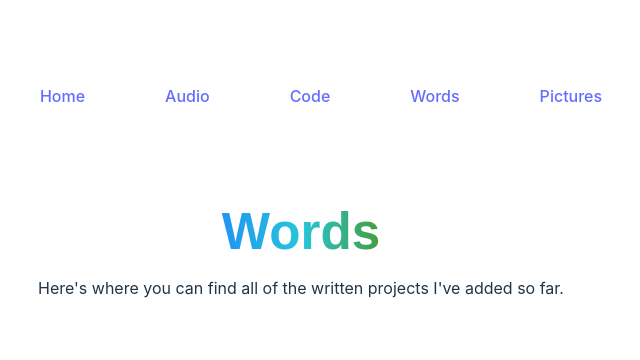
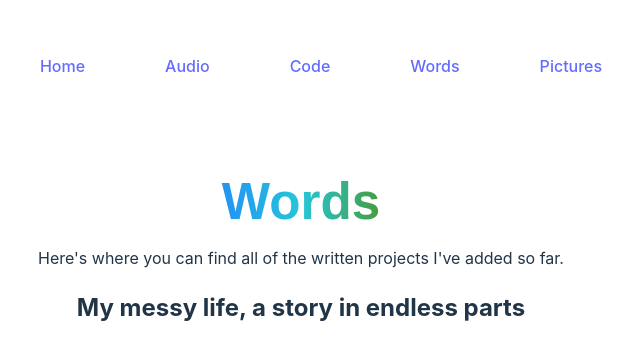
Before and after one commit to CeeFM/journey-fm, a React (Vite) app: page /words in a window 1280 px wide. Shown: the part 208-568 px from the top of the page, without its empty margins (339-979 px from the left). Built offline with nearby package versions, Linux system fonts and the light colour scheme.

Commit message:
adding some word projects

```diff
--- a/src/views/WordProjects.jsx
+++ b/src/views/WordProjects.jsx
@@ -10,6 +10,9 @@ function WordProjects() {
                 <h1>Words</h1>
                 <p className='w-50'>Here's where you can find all of the written projects I've added so far.</p>
             </div>
+            <h2>
+                My messy life, a story in endless parts
+            </h2>
         </>
     )
 }
```
